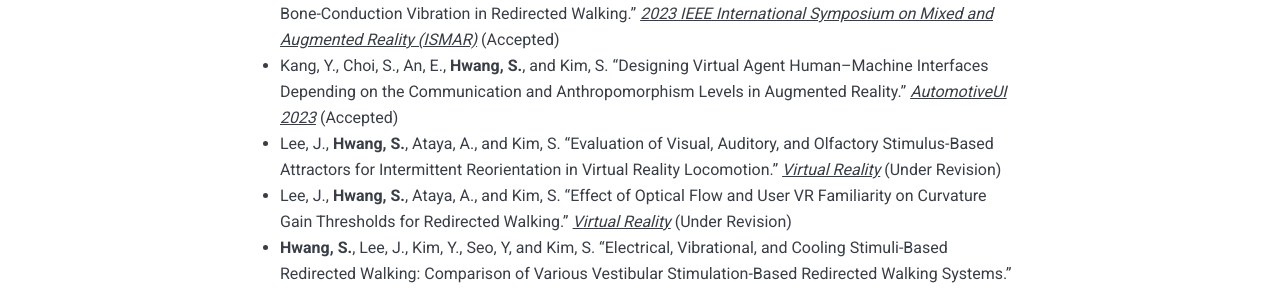
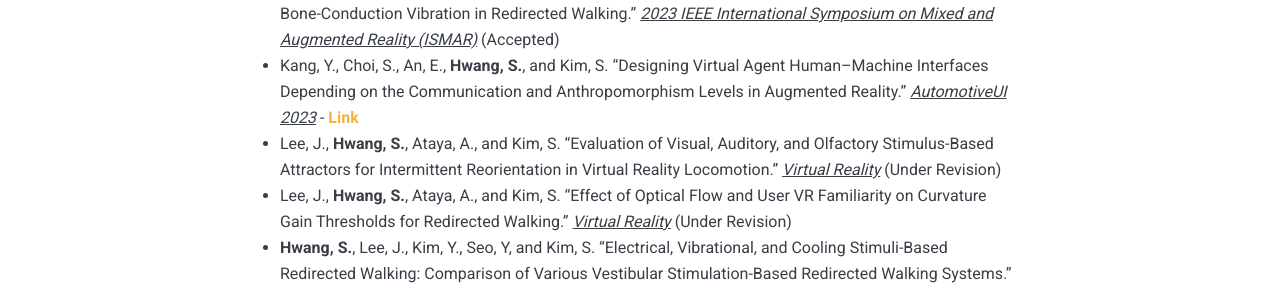
Before and after one commit to anoldhsh/anoldhsh.github.io, a Jekyll site: the page built from _pages/2PUBLICATIONS.md, in a window 1280 px wide. Shown: the part 786-1076 px from the top of the page. Built offline with Jekyll 4.4.1, drawn with Linux system fonts in a browser that asks for light colours; nearby versions of some CDN libraries.

Commit message:
Update 2PUBLICATIONS.md

```diff
--- a/_pages/2PUBLICATIONS.md
+++ b/_pages/2PUBLICATIONS.md
@@ -9,7 +9,7 @@
 #### 2023
 * Jo, T., Yeo, D., Kim, G., <strong>Hwang, S.</strong>, and Kim, S. "WatchCap: Improving Scanning Efficiency in People with Low Vision through Compensatory Head Movement Stimulation." <u><i>Proceedings of the ACM on Interactive, Mobile, Wearable and Ubiquitous Technologies (IMWUT)</i></u> (Under Review)
 * <strong>Hwang, S.</strong>, Kim, Y., Seo, Y, and Kim, S. "Enhancing Seamless Walking in Virtual Reality: Application of Bone-Conduction Vibration in Redirected Walking." <u><i>2023 IEEE International Symposium on Mixed and Augmented Reality (ISMAR)</i></u> (Accepted)
-* Kang, Y., Choi, S., An, E., <strong>Hwang, S.</strong>, and Kim, S. "Designing Virtual Agent Human–Machine Interfaces Depending on the Communication and Anthropomorphism Levels in Augmented Reality." <u><i>AutomotiveUI 2023</i></u> (Accepted)
+* Kang, Y., Choi, S., An, E., <strong>Hwang, S.</strong>, and Kim, S. "Designing Virtual Agent Human–Machine Interfaces Depending on the Communication and Anthropomorphism Levels in Augmented Reality." <u><i>AutomotiveUI 2023</i></u> - <a href="https://dl.acm.org/doi/10.1145/3580585.3606460"><strong>Link</strong></a>
 * Lee, J., <strong>Hwang, S.</strong>, Ataya, A., and Kim, S. "Evaluation of Visual, Auditory, and Olfactory Stimulus-Based Attractors for Intermittent Reorientation in Virtual Reality Locomotion." <u><i>Virtual Reality</i></u> (Under Revision)
 * Lee, J., <strong>Hwang, S.</strong>, Ataya, A., and Kim, S. "Effect of Optical Flow and User VR Familiarity on Curvature Gain Thresholds for Redirected Walking." <u><i>Virtual Reality</i></u> (Under Revision)
 * <strong>Hwang, S.</strong>, Lee, J., Kim, Y., Seo, Y, and Kim, S. "Electrical, Vibrational, and Cooling Stimuli-Based Redirected Walking: Comparison of Various Vestibular Stimulation-Based Redirected Walking Systems." <u><i>Proceedings of the 2023 CHI</i></u> - <a href="https://dl.acm.org/doi/abs/10.1145/3544548.3580862"><strong>Link</strong></a>
```
